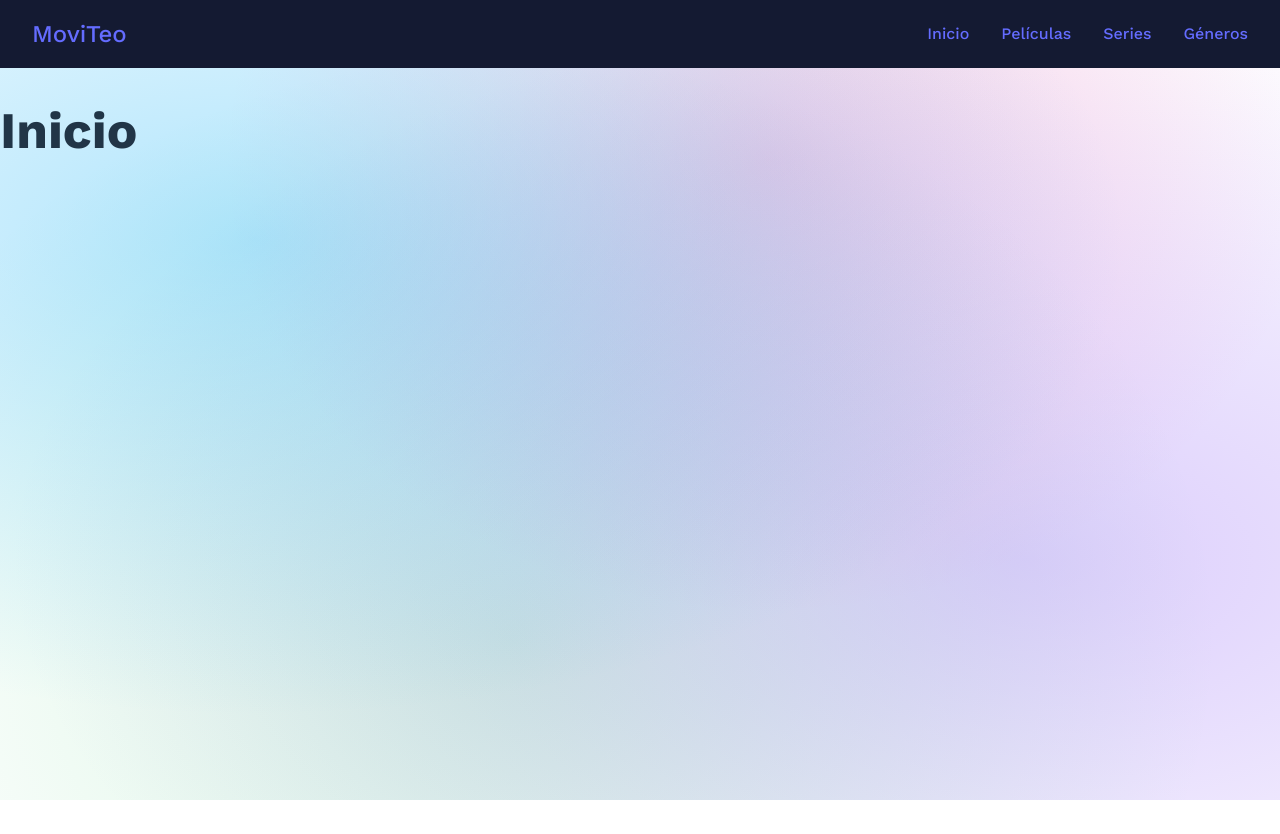
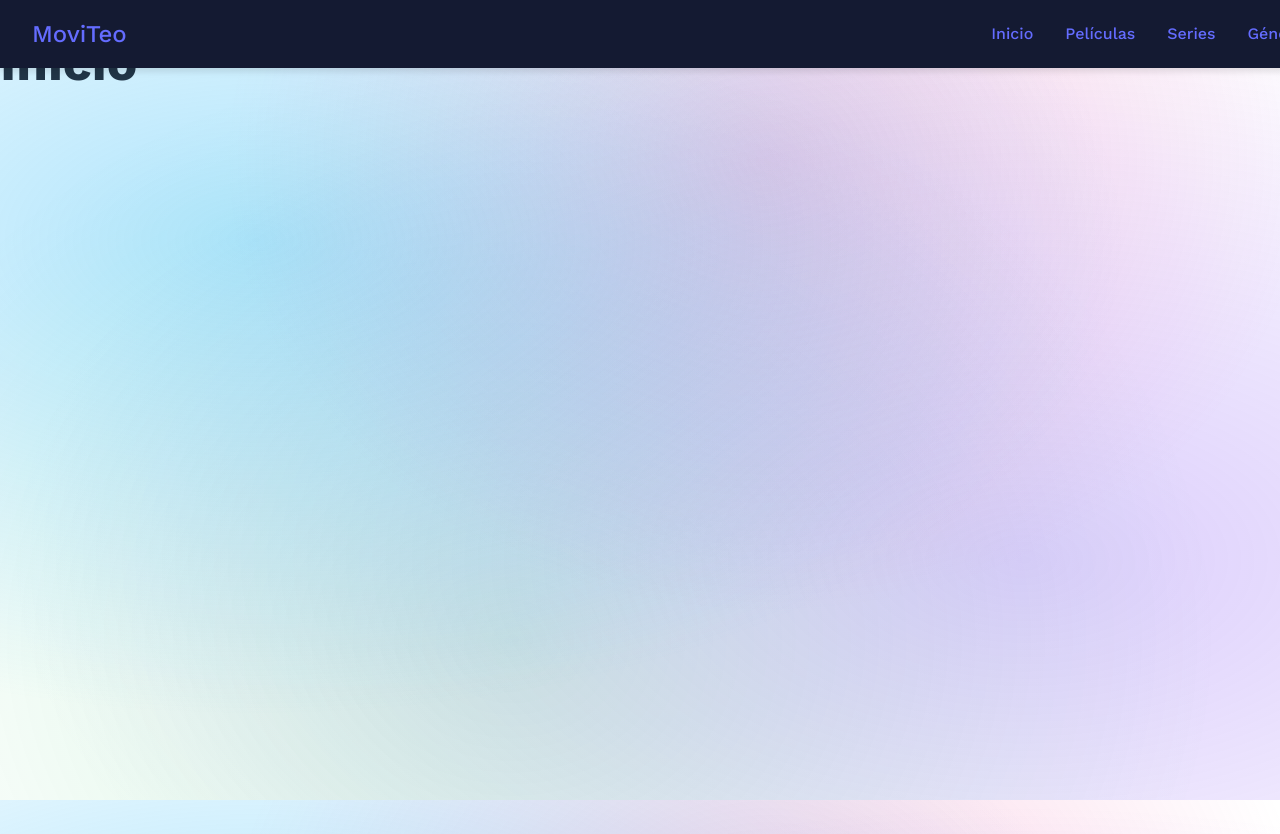
Before and after one commit to EdiTeo/proyectMovie, a React (Vite) app: page / in a window 1280 px wide. Before the commit the page ends 800 px from the top, so only its background shows below. Built offline with nearby package versions, Linux system fonts and the light colour scheme.

Commit message:
ui: header fijo en la parte superior al hacer scroll

```diff
--- a/src/style/Menu.css
+++ b/src/style/Menu.css
@@ -5,6 +5,12 @@
   padding: 1rem 2rem;
   background-color: #141A32;
   color: white;
+  position: fixed;
+  top: 0;
+  left: 0;
+  width: 100%;
+  z-index: 1000;
+  box-shadow: 0 4px 6px rgba(0, 0, 0, 0.1);
 }
 .contenido-nav{
     list-style-type: none;
```
